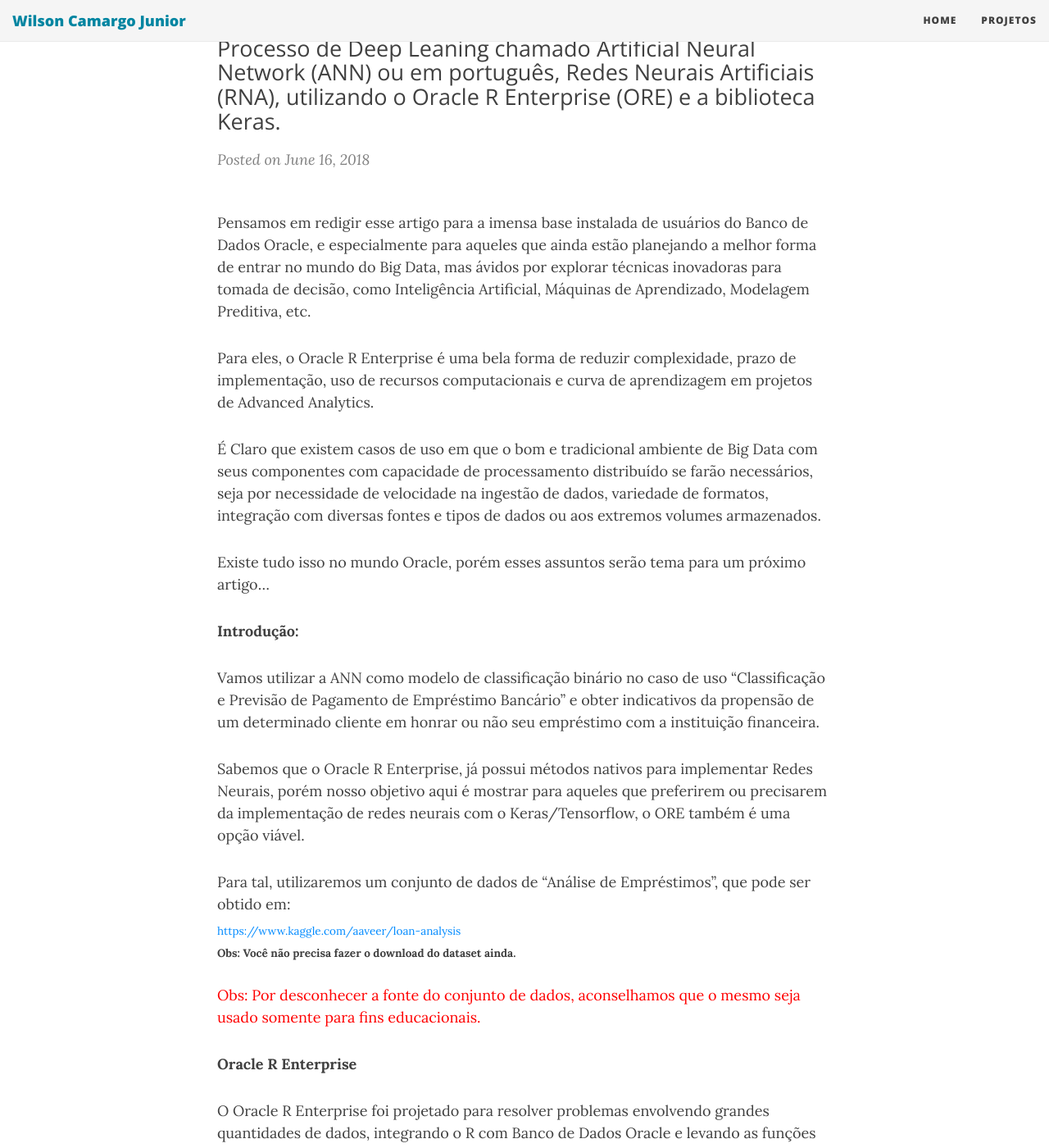
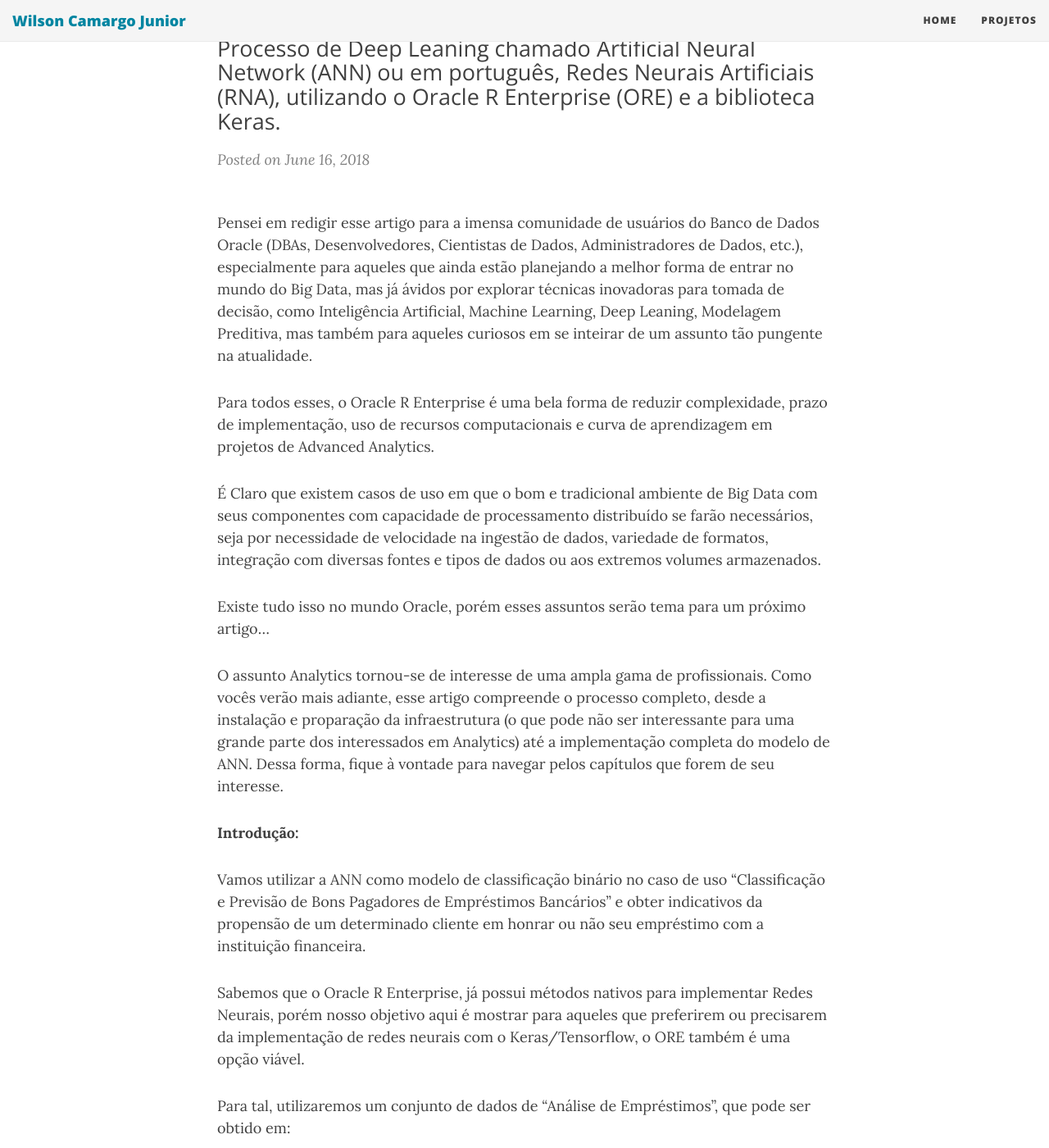
Before and after one commit to wilson-camargo-jr/teste, a Jekyll site: the page built from _posts/2018-06-16-ANN-ORE-P1.md, in a window 1280 px wide and 1400 px high, scrolled down 291 px. Shown: the whole window at 82% size. Built offline with Jekyll 4.4.1, drawn with Linux system fonts in a browser that asks for light colours; nearby versions of some CDN libraries; comment, search, counter and statistics services are not loaded; some of the changed lines change nothing that is shown.

Commit message:
Update 2018-06-16-ANN-ORE-P1.md

```diff
--- a/_posts/2018-06-16-ANN-ORE-P1.md
+++ b/_posts/2018-06-16-ANN-ORE-P1.md
@@ -4,17 +4,20 @@
 subtitle: Nesse artigo vamos mostrar como implementar um Processo de Deep Leaning chamado Artificial Neural Network (ANN) ou em português, Redes Neurais Artificiais (RNA), utilizando o Oracle R Enterprise (ORE) e a biblioteca Keras.
 ---
 
-Pensamos em redigir esse artigo para a imensa base instalada de usuários do Banco de Dados Oracle, e especialmente para aqueles que ainda estão planejando a melhor forma de entrar no mundo do Big Data, mas ávidos por explorar técnicas inovadoras para tomada de decisão, como Inteligência Artificial, Máquinas de Aprendizado, Modelagem Preditiva, etc.
+Pensei em redigir esse artigo para a imensa comunidade de usuários do Banco de Dados Oracle (DBAs, Desenvolvedores, Cientistas de Dados, Administradores de Dados, etc.), especialmente para aqueles que ainda estão planejando a melhor forma de entrar no mundo do Big Data, mas já ávidos por explorar técnicas inovadoras para tomada de decisão, como Inteligência Artificial, Machine Learning, Deep Leaning, Modelagem Preditiva, mas também para aqueles curiosos em se inteirar de um assunto tão pungente na atualidade.
 
-Para eles, o Oracle R Enterprise é uma bela forma de reduzir complexidade, prazo de implementação, uso de recursos computacionais e curva de aprendizagem em projetos de Advanced Analytics.
+Para todos esses, o Oracle R Enterprise é uma bela forma de reduzir complexidade, prazo de implementação, uso de recursos computacionais e curva de aprendizagem em projetos de Advanced Analytics.
 
 É Claro que existem casos de uso em que o bom e tradicional ambiente de Big Data com seus componentes com capacidade de processamento distribuído se farão necessários, seja por necessidade de velocidade na ingestão de dados, variedade de formatos, integração com diversas fontes e tipos de dados ou aos extremos volumes armazenados.
 
 Existe tudo isso no mundo Oracle, porém esses assuntos serão tema para um próximo artigo...
 
+O assunto Analytics tornou-se de interesse de uma ampla gama de profissionais. Como vocês verão mais adiante, esse artigo compreende o processo completo, desde a instalação e proparação da infraestrutura (o que pode não ser interessante para uma grande parte dos interessados em Analytics) até a implementação completa do modelo de ANN. Dessa forma, fique à vontade para navegar pelos capítulos que forem de seu interesse.
+
+
 **Introdução:**
 
-Vamos utilizar a ANN como modelo de classificação binário no caso de uso “Classificação e Previsão de Pagamento de Empréstimo Bancário” e obter indicativos da propensão de um determinado cliente em honrar ou não seu empréstimo com a instituição financeira.
+Vamos utilizar a ANN como modelo de classificação binário no caso de uso “Classificação e Previsão de Bons Pagadores de Empréstimos Bancários” e obter indicativos da propensão de um determinado cliente em honrar ou não seu empréstimo com a instituição financeira.
 
 Sabemos que o Oracle R Enterprise, já possui métodos nativos para implementar Redes Neurais, porém nosso objetivo aqui é mostrar para aqueles que preferirem ou precisarem da implementação de redes neurais com o Keras/Tensorflow, o ORE também é uma opção viável.
 
@@ -43,3 +46,34 @@
 * Capítulo 6 - Mãos à obra...
 
 Assim, sem mais delongas.... vamos ao nosso primerio capítulo.
+
+<div id="disqus_thread"></div>
+<script>
+
+
+    var disqus_config = function () {
+        // Replace PAGE_URL with your page's canonical URL variable
+        this.page.url = PAGE_URL;
+
+        // Replace PAGE_IDENTIFIER with your page's unique identifier variable
+        this.page.identifier = '2018-06-16-ANN-ORE-P1';
+    };
+
+
+
+    (function() {  // REQUIRED CONFIGURATION VARIABLE: EDIT THE SHORTNAME BELOW
+        var d = document, s = d.createElement('script');
+
+        // IMPORTANT: Replace EXAMPLE with your forum shortname!
+        s.src = 'https://wilson-camargo-jr.disqus.com/embed.js';
+
+        s.setAttribute('data-timestamp', +new Date());
+        (d.head || d.body).appendChild(s);
+    })();
+</script>
+<noscript>
+    Please enable JavaScript to view the
+    <a href="https://disqus.com/?ref_noscript" rel="nofollow">
+        comments powered by Disqus.
+    </a>
+</noscript>
```
